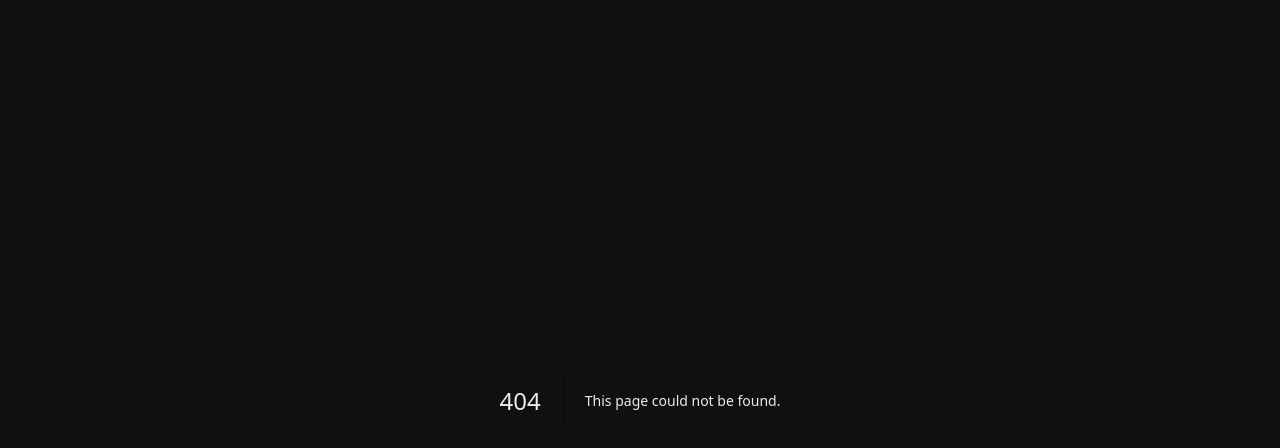
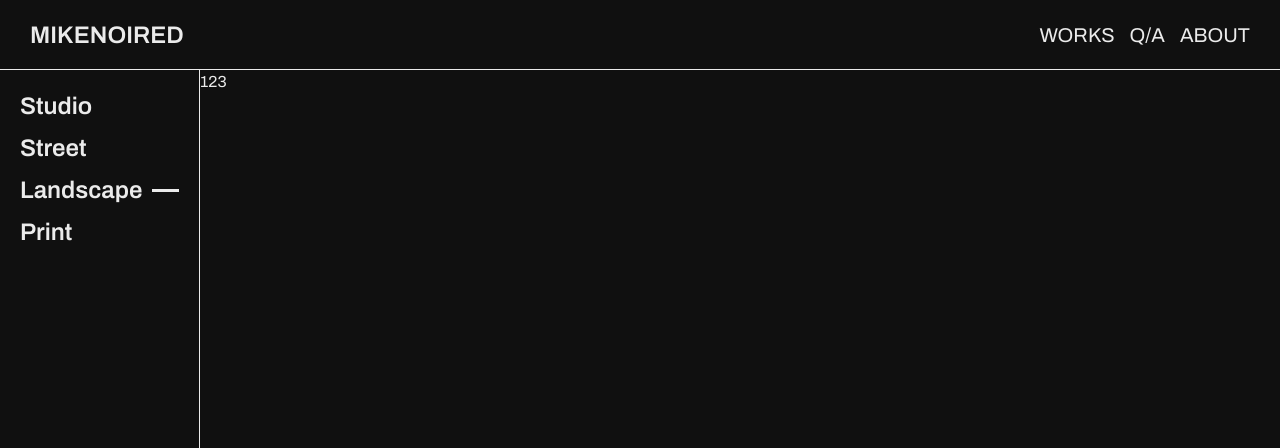
Before and after one commit to mikenoired/portfolio, a Next.js app: page /works/land in a window 1280 px wide. Before the commit this address had no page. Shown: the top 448 px of the page. Built offline with nearby package versions, Linux system fonts and the light colour scheme.

Commit message:
Add works page with sidebar

```diff
--- a/src/app/ui/works/nav-button.tsx
+++ b/src/app/ui/works/nav-button.tsx
@@ -2,24 +2,28 @@
 
 import Link from 'next/link';
 import { useState } from 'react';
+import { usePathname } from "next/navigation";
 
 export const NavButton =
   ({
     title,
     thumb,
+    url,
   }:
   {
     title: string,
     thumb: string,
+    url: string
   }) => {
   const [hover, setHover] = useState(false);
+  const pathname = usePathname();
   return (
     <Link
       onMouseEnter={(e) => setHover(true)}
       onMouseLeave={(e) => setHover(false)}
-      href='#'
+      href={`${pathname}/${url}`}
       className='flex items-center xl:w-[1240px] w-full border-y h-[90px] overflow-hidden bg-center bg-no-repeat bg-cover'
-      style={{ backgroundImage: hover ? `url(${thumb})` : 'none' }}
+      style={{ backgroundImage: hover ? `url(${thumb})` : "none" }}
     >
       <div className='px-8 text-[64px] font-bold h-full z-[1]'>{title}</div>
       <div className='bg-black absolute opacity-15 w-full h-[88px]'></div>
--- /dev/null
+++ b/src/app/ui/works/sidebar.tsx
@@ -0,0 +1,26 @@
+'use client';
+
+import Link from 'next/link'
+import { Works } from '@/app/works/data';
+import clsx from 'clsx';
+import { usePathname } from "next/navigation";
+
+export const Sidebar = ({data}: {data: Works[]}) => {
+  const pathname = usePathname();
+  return (
+    <div className='h-screen fixed md:block hidden w-[200px]'>
+      <div className='flex w-full h-full flex-col p-6 border-r'>
+        {data.map((link, index) => (
+          <Link key={index} href={link.url} className='pb-4 flex items-center'>
+            <span className='text-2xl font-semibold pr-4'>{link.title}</span>
+            <div
+              className={clsx("w-full h-[3px] bg-white", {
+                "opacity-0": pathname !== "/works/" + link.url,
+              })}
+            ></div>
+          </Link>
+        ))}
+      </div>
+    </div>
+  );
+}
--- /dev/null
+++ b/src/app/works/[slug]/layout.tsx
@@ -0,0 +1,15 @@
+import { Header } from '@/app/ui/header';
+import { data } from '../data';
+import { Sidebar } from '@/app/ui/works/sidebar';
+
+export default function SlugPage({ children }: { children: React.ReactNode }) {
+  return (
+    <>
+      <Header transparent={false} />
+      <main className='md:pt-12 pt-10 flex'>
+        <Sidebar data={data} />
+        <div className='md:pl-[200px]'>{children}</div>
+      </main>
+    </>
+  );
+};
--- /dev/null
+++ b/src/app/works/[slug]/page.tsx
@@ -0,0 +1,3 @@
+export default async function Page() {
+  return <p>123</p>;
+}
--- a/src/app/works/page.tsx
+++ b/src/app/works/page.tsx
@@ -10,7 +10,8 @@ export default async function Page() {
         {data.map((link, index) => <NavButton
           key={index}
           title={link.title}
-          thumb={link.thubnail}
+          thumb={link.thumbnail}
+          url={link.url}
         />)}
       </main>
     </>
```
